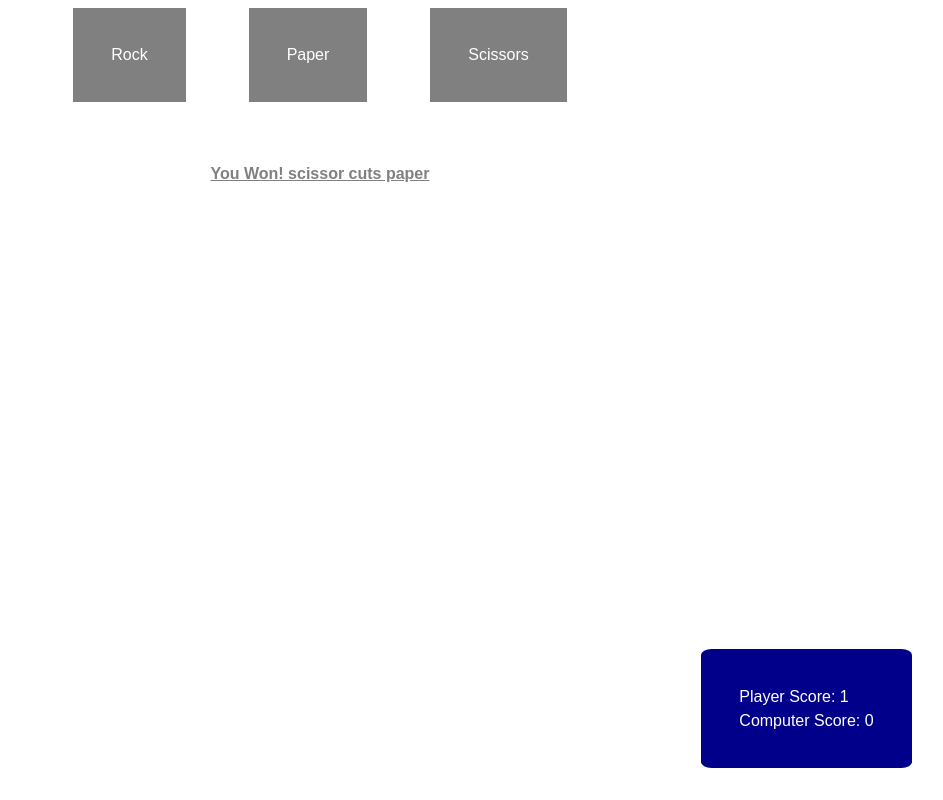
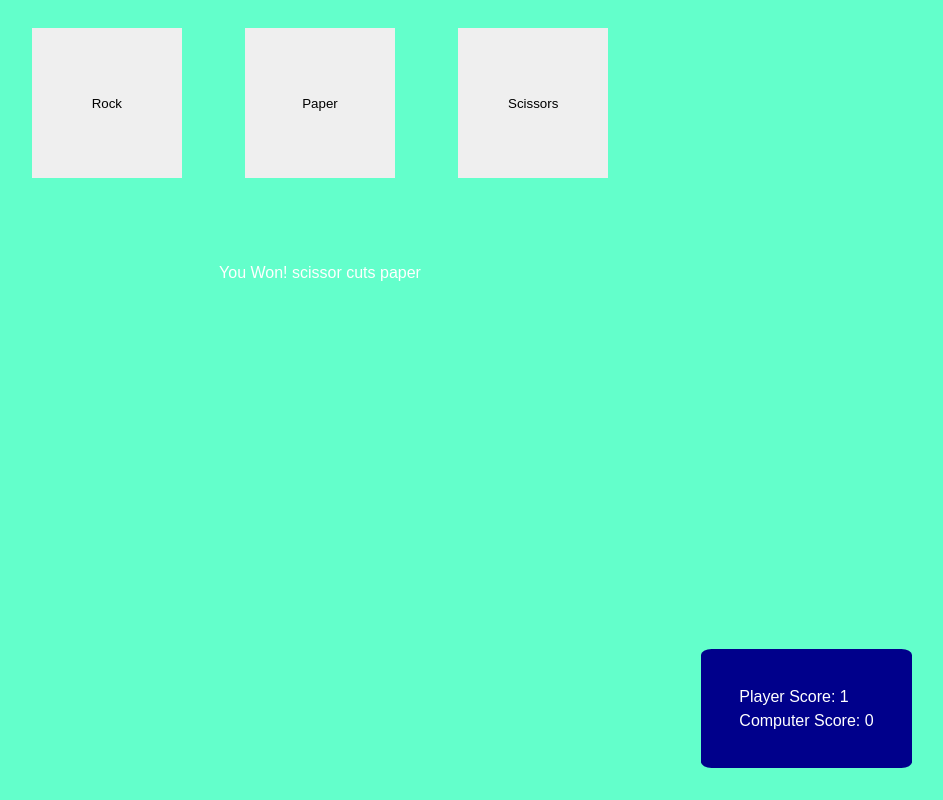
Before and after one commit to MoRahh/rock-paper-scissors, a plain HTML site: page index.html in a window 1280 px wide. Both pictures are taken after a click on the button "Scissors". Shown: the whole page, without its empty margins (320-1263 px from the left). Drawn offline with Linux system fonts and the light colour scheme.

Commit message:
Changed Style

```diff
--- a/main.css
+++ b/main.css
@@ -1,29 +1,45 @@
+body {
+    background-color: rgba(0, 255, 170, 0.61);
+}
+
 .running-score {
     position: absolute;
     bottom: 2em;
     right: 3em;
     padding: 3%;
-    background-color:darkblue ;
+    background-color: darkblue;
     border-radius: 5%;
     color: white;
     font-family: sans-serif;
 }
+
+.scissors {
+    height: 100px;
+}
+
+img {
+    max-width: 100%;
+    max-height: 100%;
+}
+
 .player-score {
     margin-bottom: 6px;
 }
 
 button {
-    padding: 3%;
-    font-size: 16px;
+    margin-top: 20px;
+    height: 150px;
+    width: 150px;
+    transition: .3s ease;
     border: none;
-    background-color:gray ;
-    color: white;
-    transition: .3s ease;
 
 }
+
 button:hover {
-    background-color: darkolivegreen;
+    background-color: #2f2f2f;
     transform: scale(1.1);
+    color: white;
+    cursor: pointer;
 }
 
 .container {
@@ -39,6 +55,21 @@ button:hover {
     text-align: center;
     margin-top: 5%;
     font-family: sans-serif;
-    font-weight: 800;
-    text-decoration: underline;
+    font-weight: 500;
+    display: flex;
+    flex-direction: column;
+    justify-content: center;
+    align-items: center;
 }
+
+p {
+    padding: 0.5% 1%;
+    color: white;
+    width: 30%;
+    font-family: sans-serif;
+}
+
+h2 {
+    font-weight: 700;
+    font-family: system-ui, -apple-system, BlinkMacSystemFont, 'Segoe UI', Roboto, Oxygen, Ubuntu, Cantarell, 'Open Sans', 'Helvetica Neue', sans-serif;
+}
```
